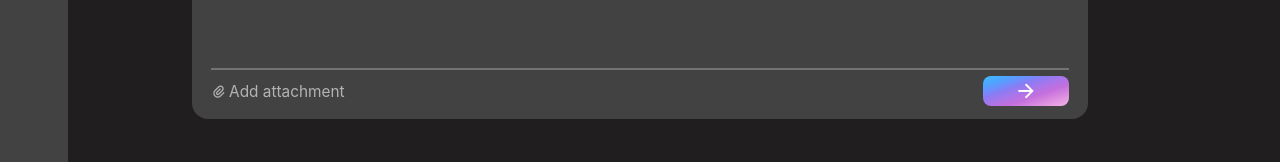
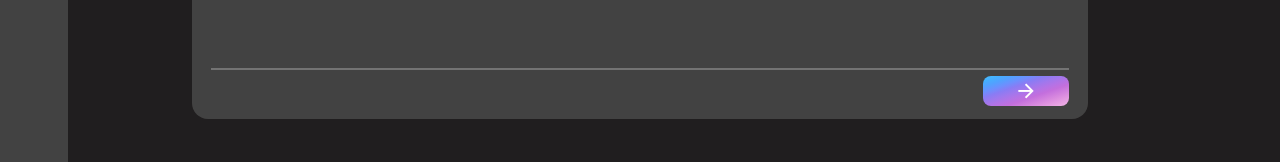
Before and after one commit to RantoPhantom/camel, a React (Create React App) app in the folder frontend/: page /newchat in a window 1280 px wide. Shown: the part 456-618 px from the top of the page. Built offline with nearby package versions, Linux system fonts and the light colour scheme.

Commit message:
Remove attachment

```diff
--- a/frontend/src/component/ChatInputBox.jsx
+++ b/frontend/src/component/ChatInputBox.jsx
@@ -1,17 +1,15 @@
+import { useState } from "react"
 
 
 export default function ChatInputBox() {
+
 
     return (
         <div className="w-[100%] h-[13vw] bg-dark-gray rounded-2xl box-border px-[1.5vw] pt-[1vw] pb-[0.5vw] flex flex-col">
             <textarea className="w-[100%] h-[70%] bg-dark-gray resize-none scrollbar text-input text-[1.3vw]" placeholder="Ask something...">
             </textarea>
             <div className="w-[100%] h-[0.15vw] bg-gray"/>
-            <div className="w-[100%] flex-1 flex justify-between">
-                <div className="my-auto text-[1.2vw] text-light-gray flex gap-[0.2vw]">
-                    <i className="ri-attachment-2"></i>
-                    <p>Add attachment</p>
-                </div>
+            <div className="w-[100%] flex-1 flex flex-row-reverse justify-between">
                 <div className="w-[10%] my-[0.5vw] gradient rounded-lg relative">
                     <i className="ri-arrow-right-line text-white text-[1.8vw] absolute top-[50%] left-[50%] translate-x-[-50%] translate-y-[-50%]"></i>
                 </div>
```
